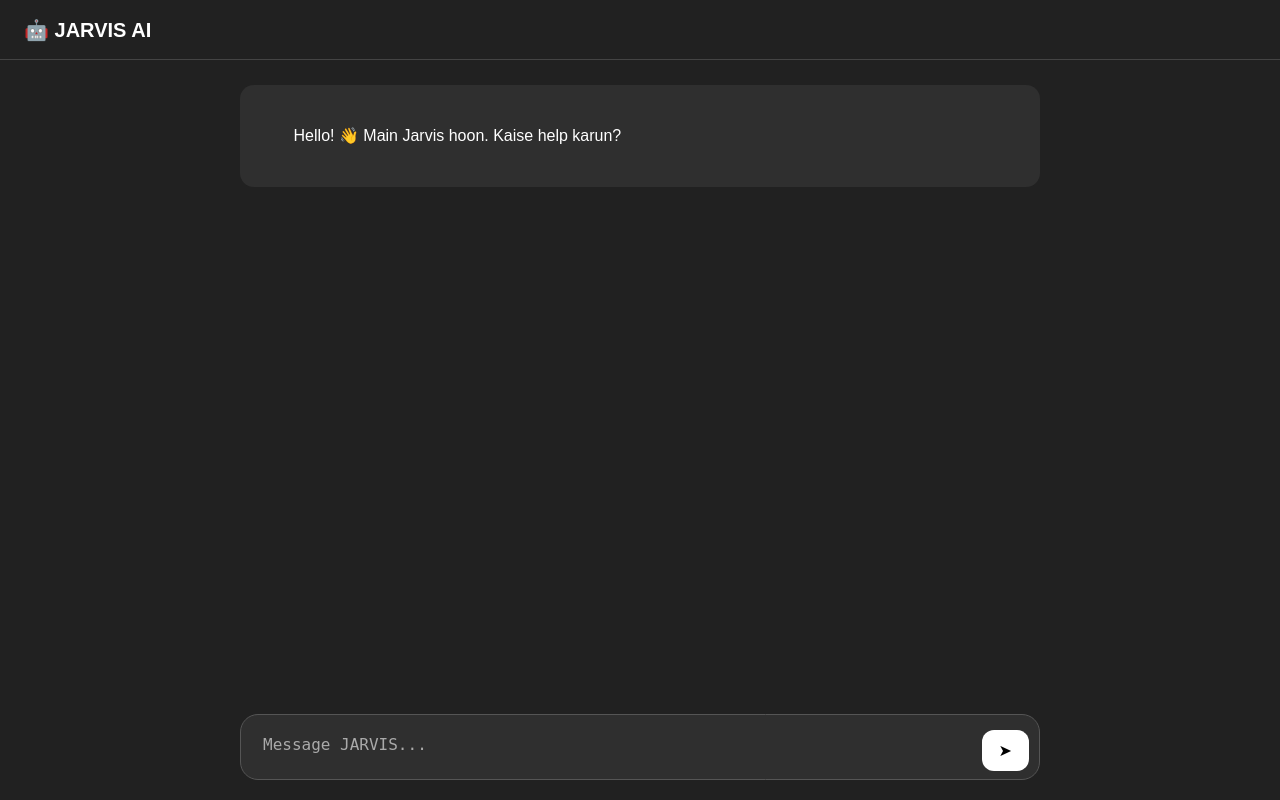
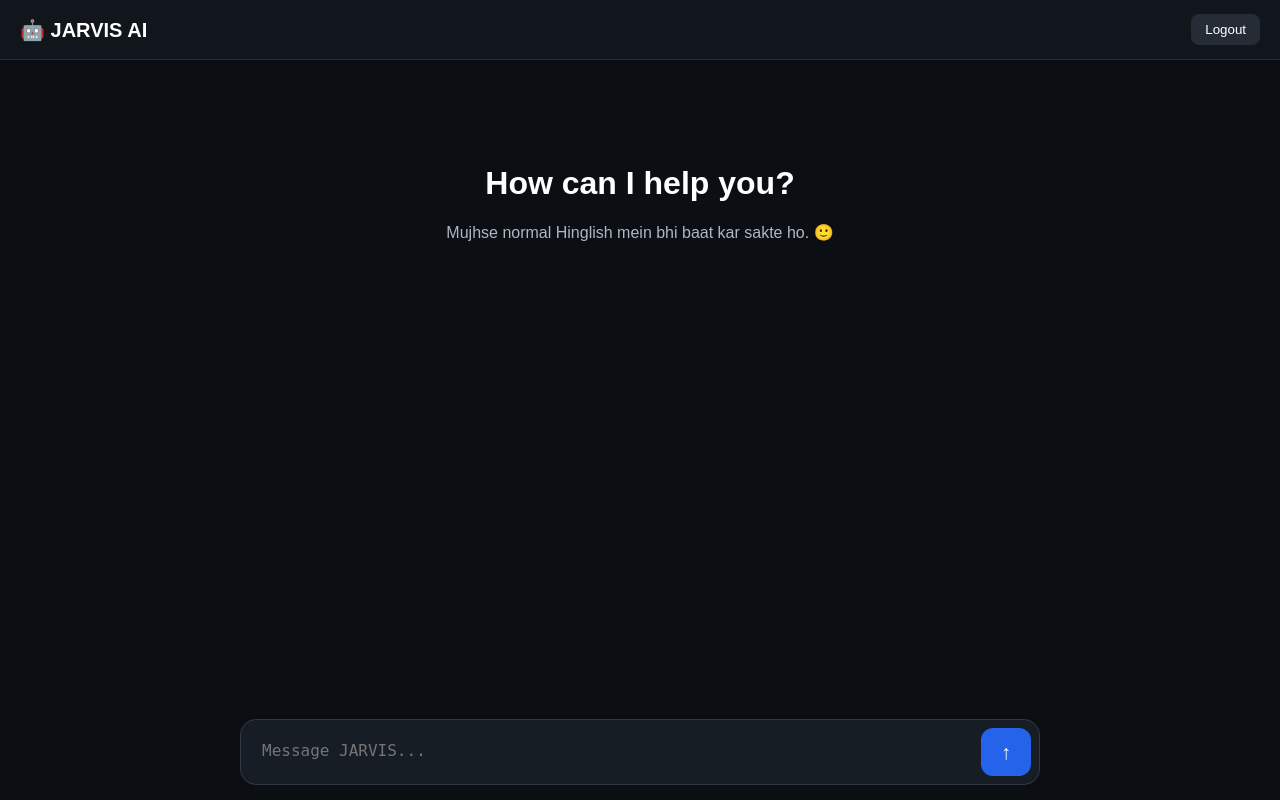
Before and after one commit to amanraj73397-coder/jarvis-AI-, a Flask app: page / in a window 1280 px wide. Run offline with Flask 3, Linux system fonts and the light colour scheme; the visitor is signed in with stand-in values (Sample User, id 1).

Commit message:
Update index.html

```diff
--- a/templates/index.html
+++ b/templates/index.html
@@ -13,150 +13,256 @@
 
         body {
             margin: 0;
-            background: #212121;
+            height: 100vh;
+            background: #0b0f14;
             color: white;
             font-family: Arial, sans-serif;
-            height: 100vh;
-            overflow: hidden;
+            display: flex;
+            flex-direction: column;
         }
 
-        .header {
+        /* HEADER */
+
+        header {
             height: 60px;
             display: flex;
             align-items: center;
-            padding: 0 24px;
-            border-bottom: 1px solid #444;
+            justify-content: space-between;
+            padding: 0 20px;
+            border-bottom: 1px solid #252c35;
+            background: #11161d;
+        }
+
+        .logo {
             font-size: 20px;
             font-weight: bold;
         }
 
-        .chat {
-            height: calc(100vh - 145px);
+        .logout {
+            background: #252c35;
+            border: none;
+            color: white;
+            padding: 8px 14px;
+            border-radius: 8px;
+            cursor: pointer;
+        }
+
+        /* CHAT */
+
+        #chat {
+            flex: 1;
             overflow-y: auto;
-            padding: 25px 20px 100px;
+            padding: 25px 15px 150px;
         }
 
         .message {
             max-width: 800px;
             margin: 0 auto 18px;
-            padding: 15px 18px;
-            border-radius: 14px;
+            padding: 14px 17px;
+            border-radius: 15px;
             line-height: 1.5;
             white-space: pre-wrap;
-            word-wrap: break-word;
+        }
+
+        .user {
+            background: #2563eb;
+            margin-right: max(0px, calc((100% - 800px) / 2));
+            margin-left: auto;
         }
 
         .jarvis {
-            background: #2f2f2f;
+            background: #171d25;
+            margin-left: max(0px, calc((100% - 800px) / 2));
         }
 
-        .user {
-            background: #343541;
+        .message a {
+            color: #60a5fa;
+            text-decoration: none;
+            font-weight: bold;
         }
+
+        /* INPUT AREA */
 
         .input-area {
             position: fixed;
             bottom: 0;
             left: 0;
             right: 0;
-            padding: 12px 20px 20px;
-            background: #212121;
+            padding: 15px;
+            background: linear-gradient(
+                transparent,
+                #0b0f14 25%
+            );
         }
 
         .input-box {
             max-width: 800px;
             margin: auto;
             display: flex;
-            align-items: flex-end;
             gap: 10px;
-            background: #2f2f2f;
-            border: 1px solid #555;
-            border-radius: 18px;
-            padding: 8px 10px;
+            background: #171d25;
+            border: 1px solid #303945;
+            border-radius: 16px;
+            padding: 8px;
         }
 
-        textarea {
+        #messageInput {
             flex: 1;
             resize: none;
+            min-height: 48px;
+            max-height: 150px;
+            padding: 13px;
             border: none;
             outline: none;
             background: transparent;
             color: white;
             font-size: 16px;
-            padding: 12px;
-            min-height: 48px;
-            max-height: 150px;
         }
 
-        textarea::placeholder {
-            color: #aaa;
-        }
-
-        button {
+        #sendButton {
+            width: 50px;
+            height: 48px;
             border: none;
             border-radius: 12px;
-            background: white;
-            color: black;
-            padding: 11px 17px;
-            font-size: 16px;
+            background: #2563eb;
+            color: white;
+            font-size: 20px;
             cursor: pointer;
         }
 
-        button:hover {
-            background: #ddd;
+        #sendButton:disabled {
+            opacity: 0.5;
         }
 
-        .typing {
-            color: #aaa;
-            font-style: italic;
+        /* WELCOME */
+
+        .welcome {
+            text-align: center;
+            max-width: 700px;
+            margin: 80px auto;
+            color: #aeb7c4;
+        }
+
+        .welcome h1 {
+            color: white;
+            font-size: 32px;
+        }
+
+        /* MOBILE */
+
+        @media (max-width: 600px) {
+
+            header {
+                padding: 0 12px;
+            }
+
+            #chat {
+                padding: 15px 10px 130px;
+            }
+
+            .message {
+                max-width: 90%;
+            }
+
+            .input-area {
+                padding: 8px;
+            }
         }
     </style>
 </head>
 
 <body>
 
-<div class="header">
-    🤖 JARVIS AI
-</div>
+<header>
 
-<div class="chat" id="chat">
-
-    <div class="message jarvis">
-        Hello! 👋 Main Jarvis hoon. Kaise help karun?
+    <div class="logo">
+        🤖 JARVIS AI
     </div>
 
-</div>
+    <button class="logout" onclick="logout()">
+        Logout
+    </button>
+
+</header>
+
+
+<main id="chat">
+
+    <div class="welcome" id="welcome">
+
+        <h1>How can I help you?</h1>
+
+        <p>
+            Mujhse normal Hinglish mein bhi baat kar sakte ho. 🙂
+        </p>
+
+    </div>
+
+</main>
+
 
 <div class="input-area">
 
     <div class="input-box">
 
         <textarea
-            id="message"
+            id="messageInput"
             placeholder="Message JARVIS..."
             rows="1"
         ></textarea>
 
-        <button onclick="sendMessage()">➤</button>
+        <button id="sendButton">
+            ↑
+        </button>
 
     </div>
 
 </div>
 
+
 <script>
 
-const input = document.getElementById("message");
+const input = document.getElementById("messageInput");
+const sendButton = document.getElementById("sendButton");
 const chat = document.getElementById("chat");
+const welcome = document.getElementById("welcome");
 
-input.addEventListener("keydown", function(event) {
 
-    if (event.key === "Enter" && !event.shiftKey) {
+function addMessage(text, type) {
 
-        event.preventDefault();
+    if (welcome) {
+        welcome.remove();
+    }
 
-        sendMessage();
+    const message = document.createElement("div");
+
+    message.className = "message " + type;
+
+    if (
+        typeof text === "object"
+        && text.type === "link"
+    ) {
+
+        const link = document.createElement("a");
+
+        link.href = text.url;
+        link.target = "_blank";
+        link.rel = "noopener noreferrer";
+
+        link.textContent = text.text;
+
+        message.appendChild(link);
+
+    } else {
+
+        message.textContent = text;
+
     }
-});
+
+    chat.appendChild(message);
+
+    chat.scrollTop = chat.scrollHeight;
+}
 
 
 async function sendMessage() {
@@ -167,29 +273,11 @@ async function sendMessage() {
         return;
     }
 
-    const userMessage = document.createElement("div");
-
-    userMessage.className = "message user";
-
-    userMessage.textContent = message;
-
-    chat.appendChild(userMessage);
+    addMessage(message, "user");
 
     input.value = "";
 
-    chat.scrollTop = chat.scrollHeight;
-
-
-    const typing = document.createElement("div");
-
-    typing.className = "message jarvis typing";
-
-    typing.textContent = "JARVIS is thinking...";
-
-    chat.appendChild(typing);
-
-    chat.scrollTop = chat.scrollHeight;
-
+    sendButton.disabled = true;
 
     try {
 
@@ -210,22 +298,80 @@ async function sendMessage() {
 
         const data = await response.json();
 
-        typing.classList.remove("typing");
 
-        typing.textContent = data.reply;
+        if (response.status === 401) {
+
+            window.location.href = "/";
+
+            return;
+        }
+
+
+        addMessage(
+            data.reply || "JARVIS ko response nahi mila.",
+            "jarvis"
+        );
 
 
     } catch (error) {
 
-        typing.classList.remove("typing");
+        addMessage(
+            "Server se connection nahi ho paya. 😕",
+            "jarvis"
+        );
 
-        typing.textContent =
-            "Sorry, connection mein problem aa gayi. 😕";
+    } finally {
+
+        sendButton.disabled = false;
+
+        input.focus();
 
     }
+}
 
-    chat.scrollTop = chat.scrollHeight;
+
+sendButton.addEventListener(
+    "click",
+    sendMessage
+);
+
+
+input.addEventListener(
+    "keydown",
+    function(event) {
+
+        if (
+            event.key === "Enter"
+            && !event.shiftKey
+        ) {
+
+            event.preventDefault();
+
+            sendMessage();
+
+        }
+
+    }
+);
+
+
+async function logout() {
+
+    try {
+
+        await fetch("/logout");
+
+        window.location.href = "/";
+
+    } catch (error) {
+
+        window.location.href = "/";
+
+    }
 }
+
+
+input.focus();
 
 </script>
 
```
